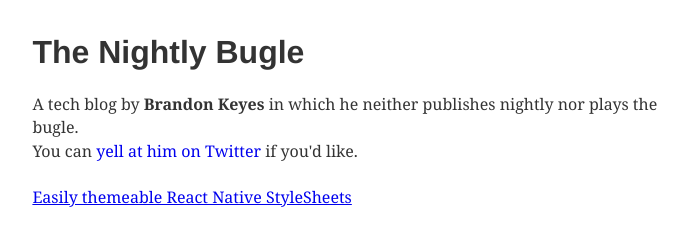
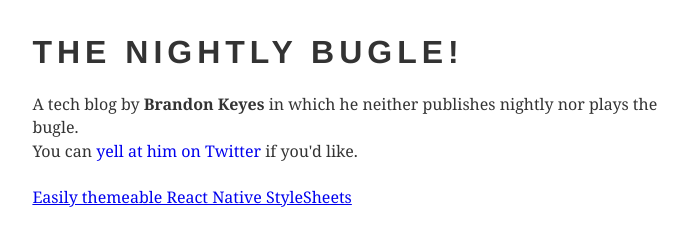
Before and after one commit to brankeye/blog, a Gatsby site: page / in a window 1280 px wide. Shown: the whole page, without its empty margins (277-965 px from the left). Built offline with nearby package versions, Linux system fonts and the light colour scheme; Gatsby itself is replaced by a stand-in of ours; some packages are replaced by stand-ins of ours; what typography-theme-github would draw is missing.

Commit message:
Implemented Header component.

```diff
--- /dev/null
+++ b/src/components/Header.tsx
@@ -0,0 +1,14 @@
+import * as React from "react";
+import styled from "react-emotion";
+import { rhythm } from "../utils/typography";
+
+interface Props {
+  children: any;
+}
+
+const Header = styled("h1")({
+  letterSpacing: 5,
+  textTransform: "uppercase"
+});
+
+export default Header;
--- a/src/components/index.tsx
+++ b/src/components/index.tsx
@@ -1,2 +1,3 @@
 export { default as Layout } from "./Layout";
 export { default as Anchor } from "./Anchor";
+export { default as Header } from "./Header";
--- a/src/pages/index.tsx
+++ b/src/pages/index.tsx
@@ -2,7 +2,7 @@ import * as React from "react";
 import { graphql } from "gatsby";
 import { Link } from "gatsby";
 import { injectGlobal } from "emotion";
-import { Layout, Anchor } from "../components";
+import { Layout, Anchor, Header } from "../components";
 import { pipe, path, filter, map, curry } from "ramda";
 
 injectGlobal({
@@ -50,7 +50,7 @@ export default (props: Props) => {
   const twitter = getTwitter(props);
   return (
     <Layout direction="column">
-      <h1>{title}</h1>
+      <Header>{title}!</Header>
       <p>
         A tech blog by <b>{author}</b> in which he neither publishes nightly nor
         plays the bugle.{" "}
--- a/src/utils/typography.tsx
+++ b/src/utils/typography.tsx
@@ -13,7 +13,7 @@ githubTheme.overrideThemeStyles = ({ rhythm }, options) => ({
     color
   },
   h1: {
-    borderBottom: border(1)
+    borderBottom: border(3)
   },
   h2: {
     borderBottom: border(1)
```
